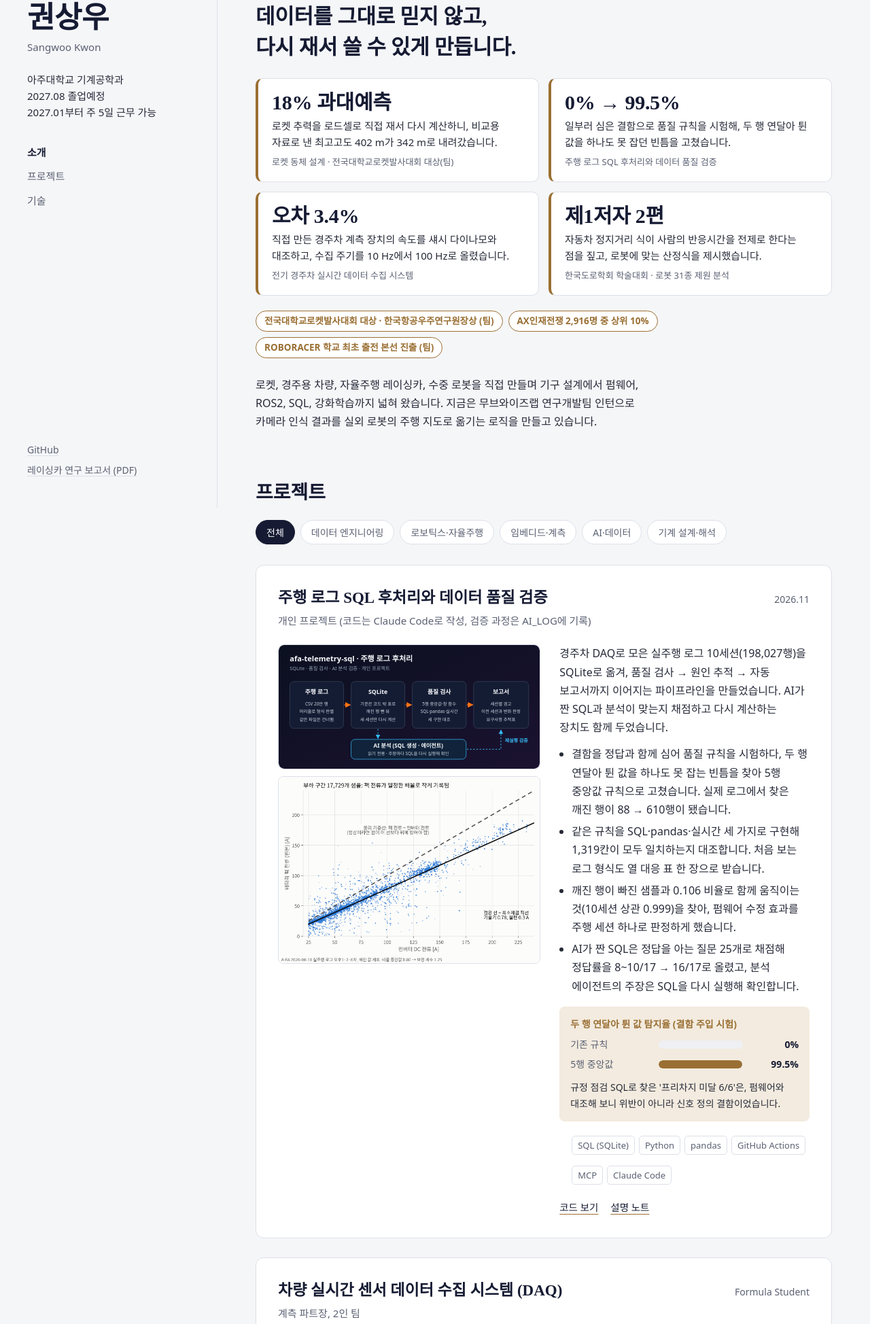
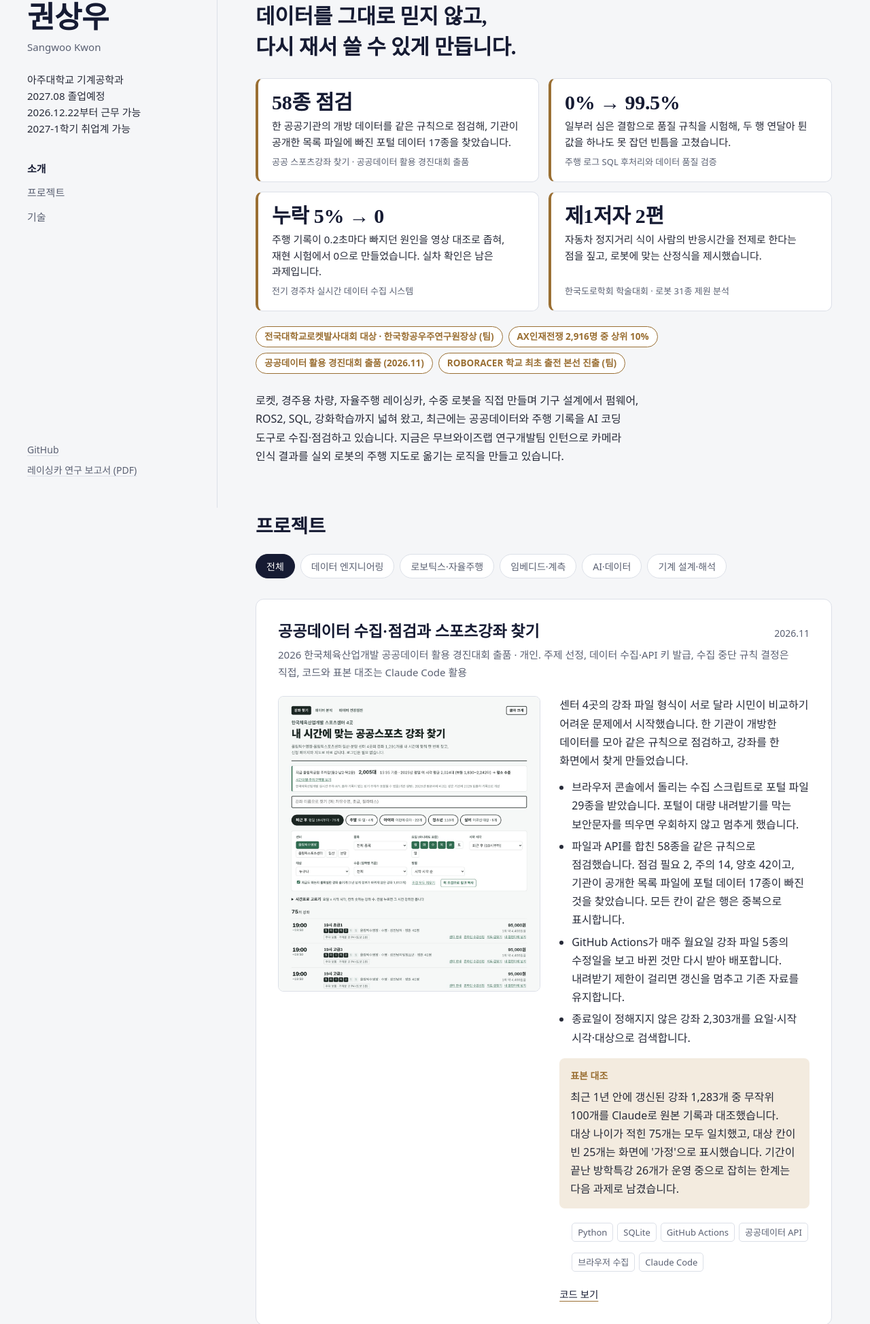
Before and after one commit to tkddn647-ship-it/tkddn647-ship-it.github.io, a plain HTML site: page index.html in a window 1280 px wide. Shown: the part 53-2001 px from the top of the page at 68% size. Drawn offline with Linux system fonts and the light colour scheme; a web font is replaced by a local one.

Commit message:
포트폴리오: AI Agent Builder 지원용 — 공공데이터 수집·점검 프로젝트 추가, 수집 누락 추적 반영, 근무 가능일 12.22 표기
Co-Authored-By: Claude Opus 5.5 <noreply@anthropic.com>
Claude-Session: https://claude.ai/code/session_01DqbKq5CEn2ghQVWDuqPT6H

```diff
--- a/index.html
+++ b/index.html
@@ -128,7 +128,7 @@ footer{margin-top:80px;padding-top:24px;border-top:1px solid var(--rule);color:v
 <aside class="rail">
   <h1>권상우</h1>
   <p class="en">Sangwoo Kwon</p>
-  <p class="role">아주대학교 기계공학과<br>2027.08 졸업예정<br>2027.01부터 주 5일 근무 가능</p>
+  <p class="role">아주대학교 기계공학과<br>2027.08 졸업예정<br>2026.12.22부터 근무 가능<br>2027-1학기 취업계 가능</p>
   <nav aria-label="페이지 목차">
     <a href="#about">소개</a>
     <a href="#projects">프로젝트</a>
@@ -145,17 +145,18 @@ footer{margin-top:80px;padding-top:24px;border-top:1px solid var(--rule);color:v
 <section id="about" class="intro">
   <p class="lead">데이터를 그대로 믿지 않고,<br>다시 재서 쓸 수 있게 만듭니다.</p>
   <div class="proofs">
-    <a class="proof" href="#p-rocket"><span class="num">18% 과대예측</span><span class="what">로켓 추력을 로드셀로 직접 재서 다시 계산하니, 비교용 자료로 낸 최고고도 402 m가 342 m로 내려갔습니다.</span><span class="src">로켓 동체 설계 · 전국대학교로켓발사대회 대상(팀)</span></a>
+    <a class="proof" href="#p-kspo"><span class="num">58종 점검</span><span class="what">한 공공기관의 개방 데이터를 같은 규칙으로 점검해, 기관이 공개한 목록 파일에 빠진 포털 데이터 17종을 찾았습니다.</span><span class="src">공공 스포츠강좌 찾기 · 공공데이터 활용 경진대회 출품</span></a>
     <a class="proof" href="#p-sql"><span class="num">0% → 99.5%</span><span class="what">일부러 심은 결함으로 품질 규칙을 시험해, 두 행 연달아 튄 값을 하나도 못 잡던 빈틈을 고쳤습니다.</span><span class="src">주행 로그 SQL 후처리와 데이터 품질 검증</span></a>
-    <a class="proof" href="#p-daq"><span class="num">오차 3.4%</span><span class="what">직접 만든 경주차 계측 장치의 속도를 섀시 다이나모와 대조하고, 수집 주기를 10 Hz에서 100 Hz로 올렸습니다.</span><span class="src">전기 경주차 실시간 데이터 수집 시스템</span></a>
+    <a class="proof" href="#p-daq"><span class="num">누락 5% → 0</span><span class="what">주행 기록이 0.2초마다 빠지던 원인을 영상 대조로 좁혀, 재현 시험에서 0으로 만들었습니다. 실차 확인은 남은 과제입니다.</span><span class="src">전기 경주차 실시간 데이터 수집 시스템</span></a>
     <a class="proof" href="#p-paper"><span class="num">제1저자 2편</span><span class="what">자동차 정지거리 식이 사람의 반응시간을 전제로 한다는 점을 짚고, 로봇에 맞는 산정식을 제시했습니다.</span><span class="src">한국도로학회 학술대회 · 로봇 31종 제원 분석</span></a>
   </div>
   <ul class="honors">
     <li>전국대학교로켓발사대회 대상 · 한국항공우주연구원장상 (팀)</li>
     <li>AX인재전쟁 2,916명 중 상위 10%</li>
+    <li>공공데이터 활용 경진대회 출품 (2026.11)</li>
     <li>ROBORACER 학교 최초 출전 본선 진출 (팀)</li>
   </ul>
-  <p>로켓, 경주용 차량, 자율주행 레이싱카, 수중 로봇을 직접 만들며 기구 설계에서 펌웨어, ROS2, SQL, 강화학습까지 넓혀 왔습니다. 지금은 무브와이즈랩 연구개발팀 인턴으로 카메라 인식 결과를 실외 로봇의 주행 지도로 옮기는 로직을 만들고 있습니다.</p>
+  <p>로켓, 경주용 차량, 자율주행 레이싱카, 수중 로봇을 직접 만들며 기구 설계에서 펌웨어, ROS2, SQL, 강화학습까지 넓혀 왔고, 최근에는 공공데이터와 주행 기록을 AI 코딩 도구로 수집·점검하고 있습니다. 지금은 무브와이즈랩 연구개발팀 인턴으로 카메라 인식 결과를 실외 로봇의 주행 지도로 옮기는 로직을 만들고 있습니다.</p>
 </section>
 
 <section id="projects">
@@ -168,6 +169,32 @@ footer{margin-top:80px;padding-top:24px;border-top:1px solid var(--rule);color:v
     <button type="button" data-f="ai" aria-pressed="false">AI·데이터</button>
     <button type="button" data-f="mech" aria-pressed="false">기계 설계·해석</button>
   </div>
+
+  <!-- kspo-opendata-check -->
+  <article class="project" id="p-kspo" data-cat="data ai">
+    <div class="p-head"><h3>공공데이터 수집·점검과 스포츠강좌 찾기</h3><span class="p-when">2026.11</span></div>
+    <p class="p-ctx">2026 한국체육산업개발 공공데이터 활용 경진대회 출품 · 개인. 주제 선정, 데이터 수집·API 키 발급, 수집 중단 규칙 결정은 직접, 코드와 표본 대조는 Claude Code 활용</p>
+    <div class="p-body">
+      <div class="media">
+        <img src="assets/kspo_find.jpg" alt="강좌 찾기 화면: 센터·종목·요일·시작 시각으로 강좌를 거르고 실시간 주차 대수를 보여 준다" loading="lazy">
+      </div>
+      <div class="p-text">
+        <p>센터 4곳의 강좌 파일 형식이 서로 달라 시민이 비교하기 어려운 문제에서 시작했습니다. 한 기관이 개방한 데이터를 모아 같은 규칙으로 점검하고, 강좌를 한 화면에서 찾게 만들었습니다.</p>
+        <ul>
+          <li>브라우저 콘솔에서 돌리는 수집 스크립트로 포털 파일 29종을 받았습니다. 포털이 대량 내려받기를 막는 보안문자를 띄우면 우회하지 않고 멈추게 했습니다.</li>
+          <li>파일과 API를 합친 58종을 같은 규칙으로 점검했습니다. 점검 필요 2, 주의 14, 양호 42이고, 기관이 공개한 목록 파일에 포털 데이터 17종이 빠진 것을 찾았습니다. 모든 칸이 같은 행은 중복으로 표시합니다.</li>
+          <li>GitHub Actions가 매주 월요일 강좌 파일 5종의 수정일을 보고 바뀐 것만 다시 받아 배포합니다. 내려받기 제한이 걸리면 갱신을 멈추고 기존 자료를 유지합니다.</li>
+          <li>종료일이 정해지지 않은 강좌 2,303개를 요일·시작 시각·대상으로 검색합니다.</li>
+        </ul>
+        <div class="verify">
+          <b>표본 대조</b>
+          최근 1년 안에 갱신된 강좌 1,283개 중 무작위 100개를 Claude로 원본 기록과 대조했습니다. 대상 나이가 적힌 75개는 모두 일치했고, 대상 칸이 빈 25개는 화면에 '가정'으로 표시했습니다. 기간이 끝난 방학특강 26개가 운영 중으로 잡히는 한계는 다음 과제로 남겼습니다.
+        </div>
+        <ul class="tags"><li>Python</li><li>SQLite</li><li>GitHub Actions</li><li>공공데이터 API</li><li>브라우저 수집</li><li>Claude Code</li></ul>
+        <div class="p-links"><a href="https://github.com/tkddn647-ship-it/kspo-opendata-check">코드 보기</a></div>
+      </div>
+    </div>
+  </article>
 
   <!-- afa-telemetry-sql -->
   <article class="project" id="p-sql" data-cat="data ai">
@@ -214,13 +241,18 @@ footer{margin-top:80px;padding-top:24px;border-top:1px solid var(--rule);color:v
         <p>전기 경주차의 서스펜션 변위, 가속도, 인버터·BMS, 조향 데이터를 STM32에서 한 타임라인으로 모으고, 라즈베리파이를 거쳐 서버의 실시간 대시보드·로깅·카메라 녹화까지 연결했습니다.</p>
         <ul>
           <li>STM32F407 펌웨어: 전압·전류·휠속도·냉각수 유량, CAN 2버스(인버터+BMS 250 kbps, 조향 500 kbps).</li>
-          <li>I2C에서 UART·DMA로 전환하고 STM32(Slave)–라즈베리파이(Master) 구조로 다시 설계해 수집 주기를 10 Hz → 100 Hz로 올렸습니다.</li>
-          <li>주행 영상과 로깅 데이터를 시간 동기화한 분석 화면을 만들어 섀시·파워트레인 파트가 바로 쓰게 했습니다.</li>
+          <li>전송 방식을 바꾸고 링버퍼와 DMA로 센서 읽기와 전송이 서로 기다리지 않게 나눠, 수집 주기 설정을 10 Hz → 100 Hz로 올렸습니다.</li>
+          <li>주행 영상과 로깅 데이터를 시간 동기화한 분석 화면을 기획해 섀시·파워트레인 파트가 주행 분석에 썼습니다.</li>
           <li>센서 단 전압 강하 같은 배선 문제를 실측으로 추적해 문서로 남겼습니다.</li>
         </ul>
         <div class="verify">
           <b>섀시 다이나모로 계측값 검증</b>
           최고속도 계측 90 km/h, 다이나모 87 km/h, 오차 약 3.4%.
+        </div>
+        <div class="verify">
+          <b>수집 기록이 주기적으로 약 5%씩 빠지던 문제</b>
+          2026년 7~8월 주행 기록 25세션, 약 178만 줄을 카메라 영상 15개와 대조했습니다. 정차 중에도 0.2초마다 같은 간격으로 빠지는 누락을 찾았고, 장치가 0.2초마다 온도를 읽느라 기록 하나가 늦게 찍히면 서버 저장 규칙이 다음 정상 기록을 버리는 것이 원인이었습니다. 저장 규칙에 허용 오차를 두어 재현 시험에서 주기적 누락 5.0% → 0, 2초 끊김 모의에서 잃는 기록 200 → 0이 됐습니다. 영상으로 검증하는 방향과 결과 확인은 직접, 분석 코드는 Claude Code와 함께 작성했고, 실차 재검증과 전류가 클 때 커지는 구간 누락은 남은 과제입니다.
+          <img src="assets/afa_loss.png" alt="세션별 누락 비율: 회색 주기적 누락은 약 5%로 일정하고 파란 구간 누락은 0~53%로 달라진다" loading="lazy" style="width:100%;margin-top:10px">
         </div>
         <ul class="tags"><li>STM32 HAL</li><li>DMA</li><li>CAN</li><li>C</li><li>Raspberry Pi 5</li><li>UDP/TCP</li><li>FastAPI</li></ul>
         <div class="p-links"><a href="https://github.com/tkddn647-ship-it/afa2026">코드 보기</a><a href="https://github.com/tkddn647-ship-it/afa-telemetry-sql">이 데이터의 SQL 분석</a></div>
```
Also changed, not shown: assets/afa_loss.png (added), assets/kspo_find.jpg (added).
